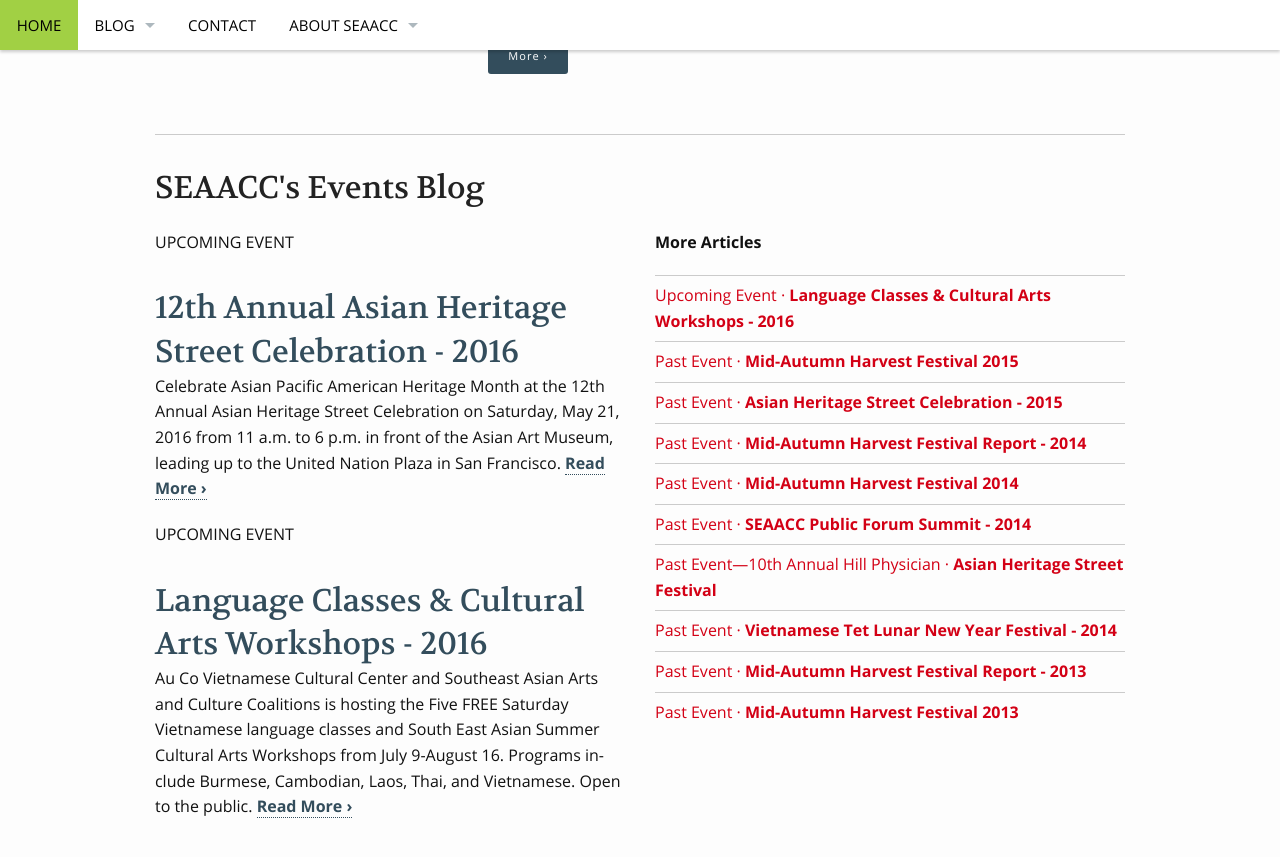
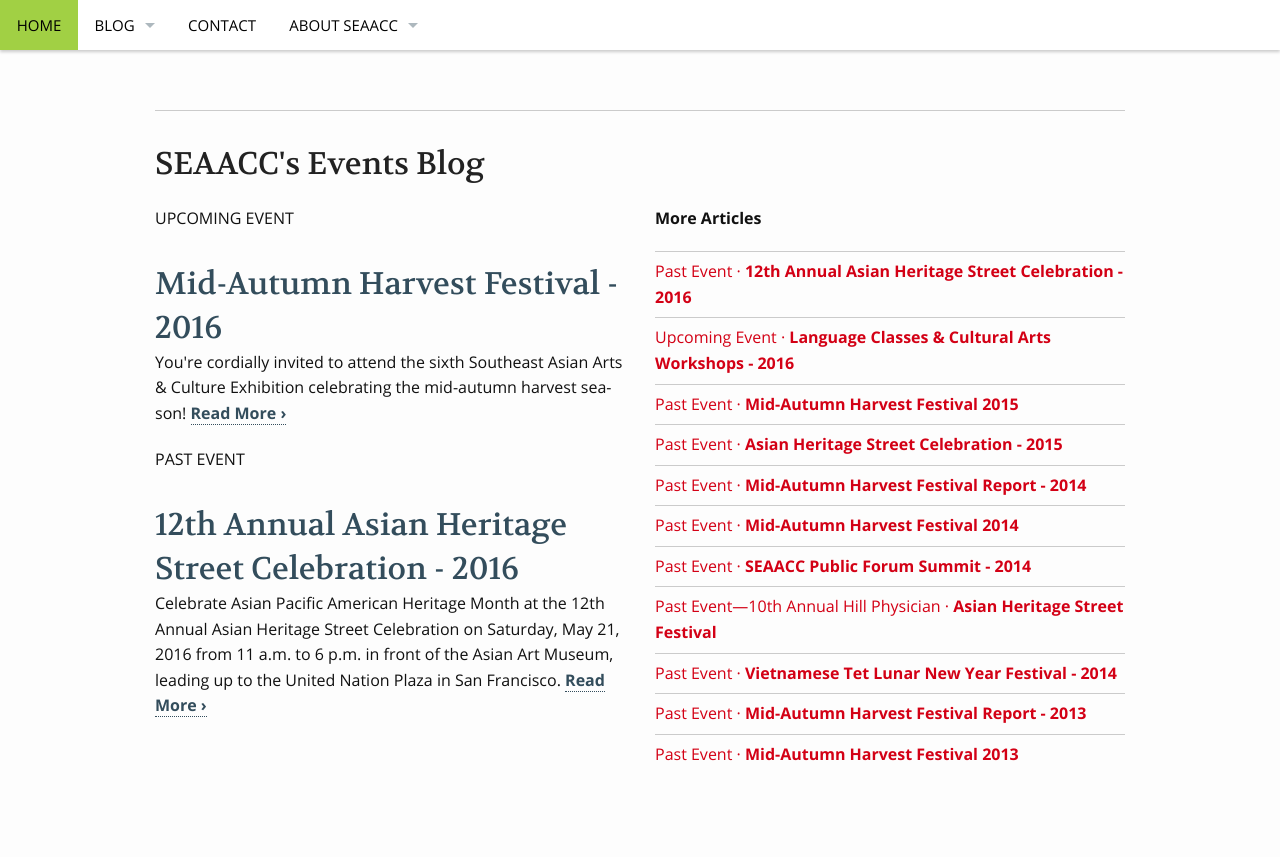
Before and after one commit to nghin/seaaccsf.org.dev, a Jekyll site: the page built from pages/pages-root-folder/index.md, in a window 1280 px wide and 900 px high, scrolled down 1374 px. Shown: the top 857 px of the window. Built offline with Jekyll 4.4.1, drawn with Linux system fonts in a browser that asks for light colours; some of the changed text lies outside the part shown.

Commit message:
Added MAHF2016

```diff
--- a/_layouts/frontpage.html
+++ b/_layouts/frontpage.html
@@ -20,8 +20,8 @@
 	<div class="medium-12 columns">
     <!-- img src="{{ site.urlimg }}Thi Ca Su Viet thu phap.png" style="margin: 7px 15px 0px 0px; max-width: 50%; padding: 0px;" -->
     <p>
-    <h2 class="font-size-h3 t10">12th Annual Asian Heritage Street Celebration</h2>
-    Celebrate Asian Pacific American Heritage Month at the 12th Annual Asian Heritage Street Celebration on Saturday, May 21, 2016 from 11 a.m. to 6 p.m. in front of the Asian Art Museum, leading up to the United Nation Plaza in San Francisco (<a href="{{ site.baseurl }}/events/12th-Annual-Asian-Heritage-Street-Celebration-2016/"><em>click <u>here</u> for further details</em></a>).</p>
+    <h2 class="font-size-h3 t10">Mid-Autumn Harvest Festival 2016</h2>
+    You're cordially invited to attend the sixth Southeast Asian Arts & Culture Exhibition celebrating the mid-autumn harvest season on September 17th, 2016&mdash;11:30 a.m. - 4 p.m. (<a href="{{ site.baseurl }}/events/Mid-Autumn-Harvest-Festival-2016/"><em>click <u>here</u> for further details</em></a>).</p>
     <p>
     <h2 class="font-size-h3 t10">Language Classes & Cultural Arts Workshops</h2>
     Au Co Vietnamese Cultural Center and Southeast Asian Arts and Culture Coalitions is hosting the <em><strong>Five FREE Saturday Vietnamese language classes and South East Asian Summer Cultural Arts Workshops</strong></em> from <em><strong>July 9-August 16</strong></em>. Programs include Burmese, Cambodian, Laos, Thai, and Vietnamese. Open to the public (<a href="{{ site.baseurl }}/events/Language-Culture-Program-2016/"><em>click <u>here</u> for further details and links to download application forms</em></a>).</p>
--- a/_posts/events/2016-05-18-12th-Annual-Asian-Heritage-Street-Celebration-2016.md
+++ b/_posts/events/2016-05-18-12th-Annual-Asian-Heritage-Street-Celebration-2016.md
@@ -1,6 +1,6 @@
 ---
 layout: page-fullwidth
-subheadline: "Upcoming Event"
+subheadline: "Past Event"
 title: "12th Annual Asian Heritage Street Celebration - 2016"
 meta_descriptions: "Annual Asian Heritage Street Celebration. Southeast Asian Arts and Cultural Coalition. San Francisco"
 teaser: "Celebrate Asian Pacific American Heritage Month at the 12th Annual Asian Heritage Street Celebration on Saturday, May 21, 2016 from 11 a.m. to 6 p.m. in front of the Asian Art Museum, leading up to the United Nation Plaza in San Francisco."
--- /dev/null
+++ b/_posts/events/2016-06-02-Mid-Autumn-Harvest-Festival-2016.md
@@ -0,0 +1,29 @@
+---
+layout: page-fullwidth
+subheadline: "Upcoming Event"
+title: "Mid-Autumn Harvest Festival - 2016"
+meta_descriptions: "Mid-Autumn Harvest Festival - 2016. Southeast Asian Arts and Cultural Coalition. San Francisco"
+teaser: "You're cordially invited to attend the sixth Southeast Asian Arts & Culture Exhibition celebrating the mid-autumn harvest season!"
+header: no
+categories:
+    - events
+---
+<!--more-->
+<div class="small-12 columns" style="padding: 0px; border-bottom: none;" markdown="1">
+
+<strong>When: Saturday, September 17, 2016 &mdash; 11:30 a.m. - 4 p.m.<br />
+Where: Tenderloin Recreation Center &mdash; 570 Ellis Street, San Francisco CA 94109</strong>
+
+The Exhibition helps promote and preserve the arts and culture of the Southeast Asian American communities in San Francisco, specifically highlighting the Indo-Chinese refugee communities which have a long history in the Tenderloin neighborhood of San Francisco. We will have representatives from the Burmese, Champa, Cambodian, Filipino, Laotian, Thai, and Vietnamese communities. Come celebrate the Mid-Autumn Harvest Festival with us and learn more about the different Southeast Asian cultures
+
+For more information, please contact:
+
+- Ms. Hang To at (415) 298-3705
+- Mr. Sirch Chanthyasack at (415) 680-4027
+- Email: contact@seaacc-sf.org
+
+<img width="100%" src="http://74.220.215.61/~seaaccsf/en/images/2016/MAHF/Poster_web.jpg">
+
+{% include next-previous-post-in-category %}
+
+</div>
```
